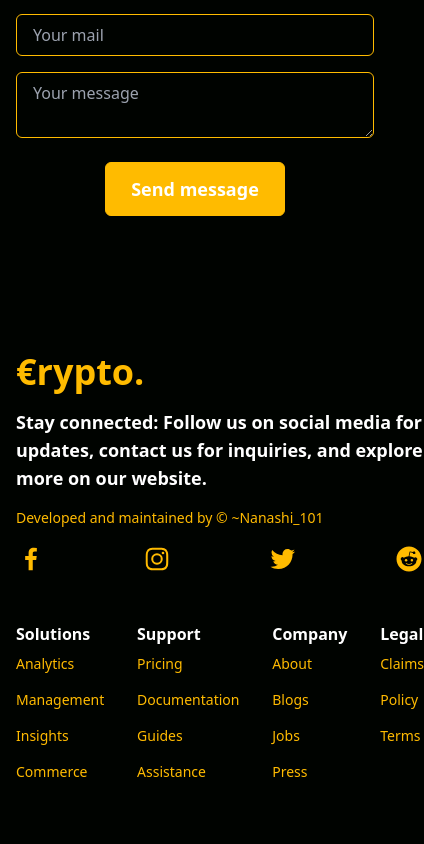
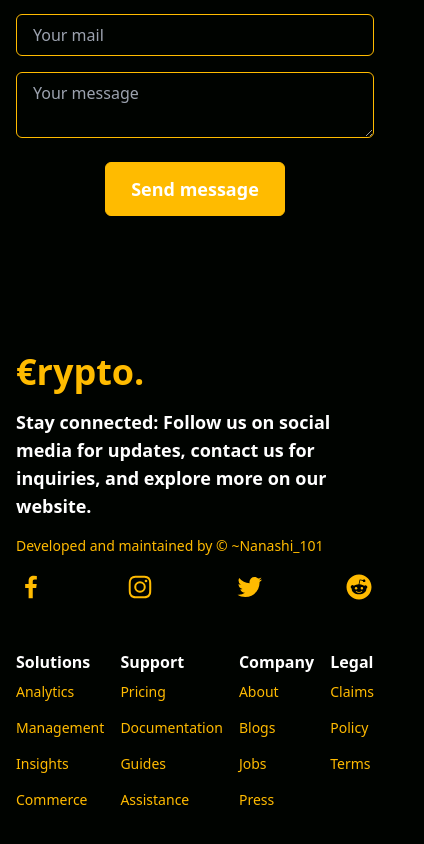
Before and after one commit to Nanashi-101/responsive-site, a React (Create React App) app: page / in a window 390 px wide. Shown: the part 4979-5823 px from the top of the page, 424 px wide, since content can reach past the window. Built offline with nearby package versions, Linux system fonts and the light colour scheme.

Commit message:
fixed the responsive problem

```diff
--- a/src/components/Footer.jsx
+++ b/src/components/Footer.jsx
@@ -32,7 +32,7 @@ const Footer = () => {
             ~Nanashi_101
           </a>
         </h2>
-        <div className="flex md:w-[75%] sm:gap-4 gap-24 my-4 text-[#ffbb00]">
+        <div className="flex justify-between md:w-[75%] sm:gap-4 my-4 text-[#ffbb00]">
           <BiLogoFacebook
             size={30}
             className="hover:text-white hover:scale-105 transition-all cursor-pointer duration-300"
```
